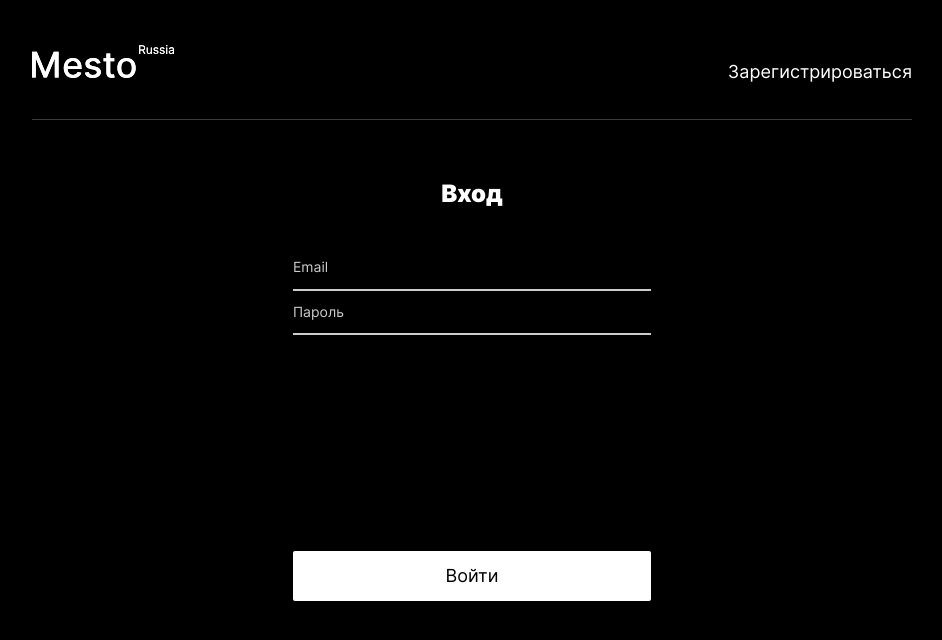
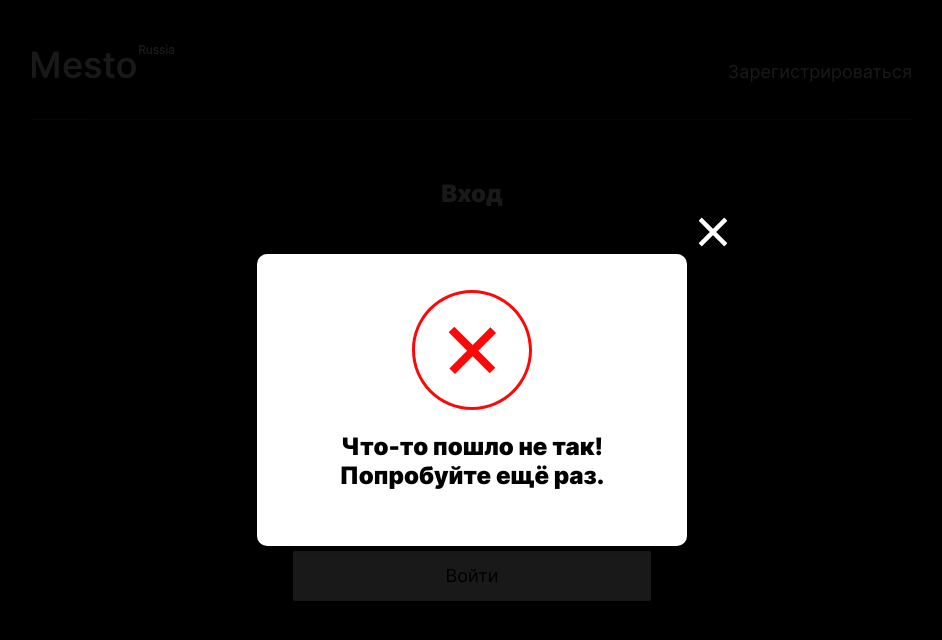
Before and after one commit to AlexanderLoginov713/react-mesto-auth, a React (Create React App) app: page /sign-in in a window 1280 px wide. Both pictures are taken after typing "name@example.com", "Sample123" into the empty fields and a click on the button "Войти". Shown: the top 640 px of the page, without its empty margins (168-1110 px from the left). Built offline with nearby package versions, Linux system fonts and the light colour scheme; no server answers.

Commit message:
feature: add info tooltip

```diff
--- a/src/blocks/popup/__container/popup__container.css
+++ b/src/blocks/popup/__container/popup__container.css
@@ -1,5 +1,6 @@
-.popup__container  {
+.popup__container {
   margin: 0;
+  padding: 36px;
   position: relative;
   width: 100%;
   max-width: 430px;
@@ -8,9 +9,16 @@
   box-sizing: border-box;
   box-shadow: 0px 0px 25px rgba(0, 0, 0, 0.15);
 }
-
 @media screen and (max-width: 580px) {
   .popup__container {
-    max-width: 282px;
+    margin: 0 19px;
+    width: 100%;
+    min-width: auto;
   }
 }
+
+@media screen and (max-width: 410px) {
+  .popup__container {
+    padding: 25px 22px;
+  }
+}
--- /dev/null
+++ b/src/blocks/popup/__info-icon/popup__info-icon.css
@@ -0,0 +1,7 @@
+.popup__info-icon {
+  margin: 0 auto 32px auto;
+  padding: 0;
+  display: block;
+  width: 120px;
+  height: 120px;
+}
--- /dev/null
+++ b/src/blocks/popup/__reg-message/popup__reg-message.css
@@ -0,0 +1,13 @@
+.popup__reg-message {
+  font-family: 'Inter', 'Arial', sans-serif;
+  font-weight: 900;
+  font-size: 24px;
+  line-height: 1.2;
+  color: #000000;
+}
+
+@media screen and (max-width: 300px) {
+  .popup__reg-message {
+    font-size: 20px;
+  }
+}
--- /dev/null
+++ b/src/blocks/popup/__reg-result/popup__reg-result.css
@@ -0,0 +1,3 @@
+.popup__reg-result {
+  text-align: center;
+}
--- a/src/components/App.js
+++ b/src/components/App.js
@@ -14,6 +14,7 @@ import Login from './Login';
 import Register from './Register';
 import * as auth from '../utils/auth';
 import logo from '../images/header-logo-mesto.svg';
+import InfoTooltip from './InfoTooltip';
 
 function App() {
   const [currentUser, setCurrentUser] = useState({});
@@ -26,6 +27,8 @@ function App() {
   const history = useHistory();
   const [loggedIn, setLoggedIn] = useState(false);
   const [userData, setUserData] = useState({});
+  const [isInfoTooltipOpen, setIsInfoTooltipOpen] = useState(false);
+  const [errorMessage, setErrorMessage] = useState('');
 
   function handleEditProfileClick() {
     setIsEditProfilePopupOpen(true);
@@ -43,6 +46,7 @@ function App() {
     setIsEditProfilePopupOpen(false);
     setIsEditAvatarPopupOpen(false);
     setIsAddPlacePopupOpen(false);
+    setIsInfoTooltipOpen(false);
     setselectedCard({});
   }
 
@@ -118,8 +122,8 @@ function App() {
       .finally(() => {
         setIsLoading(false);
       });
+  }
 
-  }
   function handleAddPlaceSubmit(card) {
     setIsLoading(true);
     api.addCard(card)
@@ -133,23 +137,22 @@ function App() {
       });
   }
 
-
   const onRegister = ({ password, email }) => {
     return auth.register(password, email)
       .then((res) => {
         if (res.data) {
-          //setErrorMessage('');
+          setErrorMessage('');
           history.push('/sign-in');
         } else {
-          //setErrorMessage(res.error);
-          //setIsInfoTooltipOpen(true);
+          setErrorMessage(res.error);
+          setIsInfoTooltipOpen(true);
         }
-        //setIsInfoTooltipOpen(true);
+        setIsInfoTooltipOpen(true);
       })
       .catch(err => {
         console.log(`Ошибка: ${err}`)
-        //setErrorMessage(err);
-        //setIsInfoTooltipOpen(true);
+        setErrorMessage(err);
+        setIsInfoTooltipOpen(true);
       });
   }
 
@@ -162,13 +165,13 @@ function App() {
             setLoggedIn(true);
             history.push('/');
           } else {
-            //setErrorMessage(data.error);
-            //setIsInfoTooltipOpen(true);
+            setErrorMessage(data.error);
+            setIsInfoTooltipOpen(true);
           }
         })
         .catch(err => {
-          //setErrorMessage(err);
-          //setIsInfoTooltipOpen(true);
+          setErrorMessage(err);
+          setIsInfoTooltipOpen(true);
         });
     }
   }
@@ -230,7 +233,6 @@ function App() {
     }
   }, [history, loggedIn])
 
-
   const signOut = () => {
     localStorage.removeItem('jwt');
     setLoggedIn(false);
@@ -272,9 +274,7 @@ function App() {
               {loggedIn ? <Redirect to="/" /> : <Redirect to="/sign-in" />}
             </Route>
           </Switch>
-          {loggedIn && (
-            <>
-              <Footer />
+          {loggedIn && <Footer />}
 
           <EditProfilePopup
             isOpen={isEditProfilePopupOpen}
@@ -294,9 +294,14 @@ function App() {
             onAddPlace={handleAddPlaceSubmit}
             isLoading={isLoading} />
 
-              <ImagePopup card={selectedCard} onClose={closeAllPopups} />
-            </>
-          )}
+          <ImagePopup
+            card={selectedCard}
+            onClose={closeAllPopups} />
+
+          <InfoTooltip
+            isOpen={isInfoTooltipOpen}
+            onClose={closeAllPopups}
+            errorMessage={errorMessage} />
         </div>
       </div>
     </CurrentUserContext.Provider>
--- /dev/null
+++ b/src/components/InfoTooltip.js
@@ -0,0 +1,36 @@
+import successIcon from "../images/SuccesIcon.svg"
+import failIcon from "../images/FailIcon.svg";
+
+function InfoTooltip({ isOpen, onClose, errorMessage }) {
+  return (
+    <div className={isOpen ? `popup popup_info-tooltip popup_opened` : `popup popup_info-tooltip`}>
+      <div className="popup__container">
+        {errorMessage &&
+          <div className="popup__reg-result">
+            <img
+              src={failIcon}
+              alt="Изображение что-то пошло не так"
+              className="popup__info-icon" />
+            <h2 className="popup__reg-message">Что-то пошло не так! Попробуйте ещё раз.</h2>
+          </div>
+        }
+        {!errorMessage &&
+          <div className="popup__reg-result">
+            <img
+              src={successIcon}
+              alt="Изображение успешной регистрации"
+              className="popup__info-icon" />
+            <h2 className="popup__reg-message">Вы успешно зарегистрировались!</h2>
+          </div>
+        }
+        <button
+          type="button"
+          className="popup__close-button"
+          onClick={onClose}>
+        </button>
+      </div>
+    </div>
+  );
+}
+
+export default InfoTooltip;
--- a/src/index.css
+++ b/src/index.css
@@ -50,6 +50,8 @@
 @import url(./blocks/popup/__error-text/_status-error/popup__error-text_status-error.css);
 @import url(./blocks/popup/__field/popup__field.css);
 @import url(./blocks/popup/_avatar/popup_avatar.css);
+@import url(./blocks/popup/__reg-result/popup__reg-result.css);
+@import url(./blocks/popup/__reg-message/popup__reg-message.css);
 
 @import url(./blocks/auth/auth.css);
 @import url(./blocks/auth/__form/auth__form.css);
```
Also changed, not shown: src/images/FailIcon.svg (added), src/images/SuccesIcon.svg (added). Lines whose indentation alone changed are shown as unchanged.
